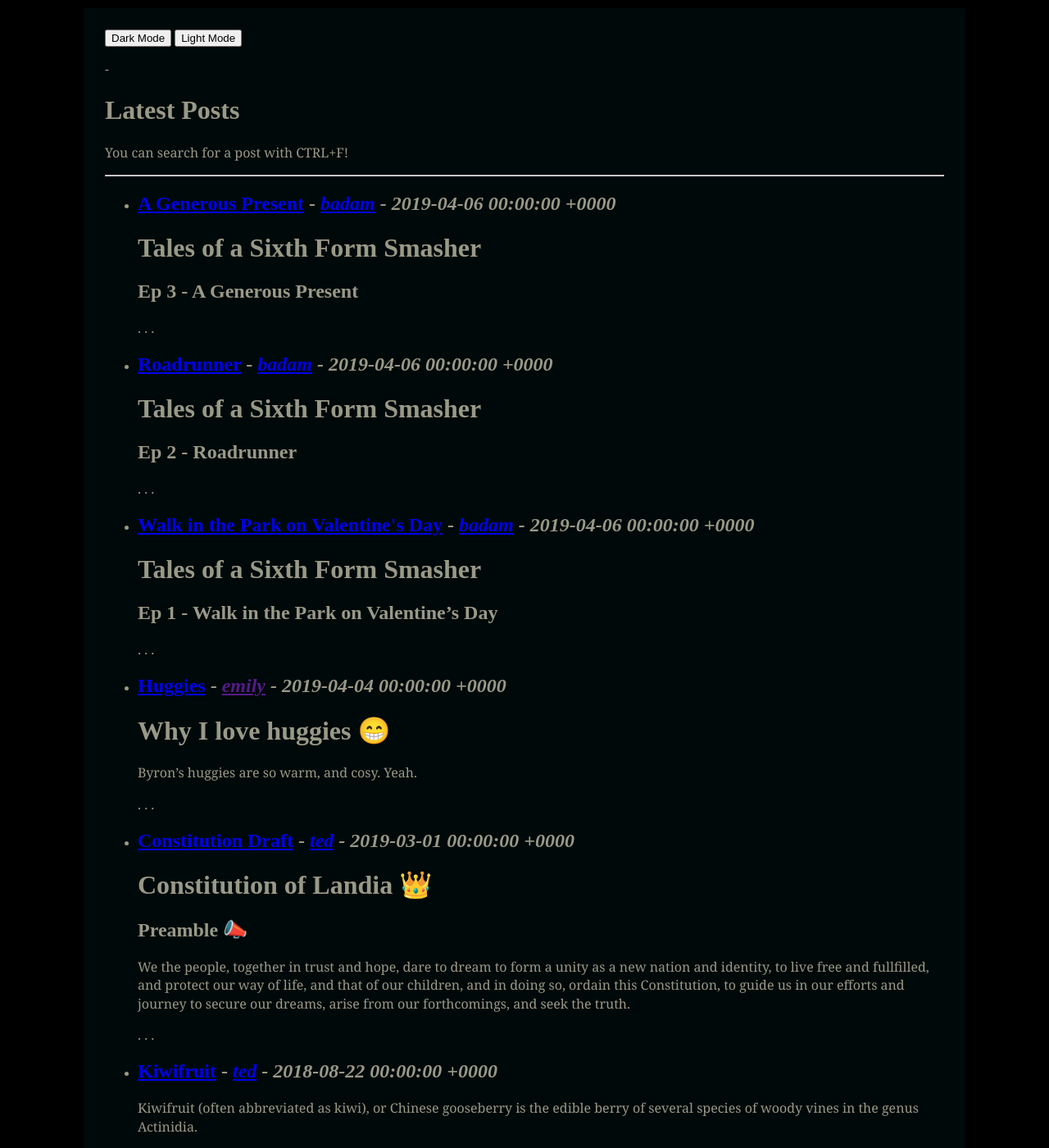
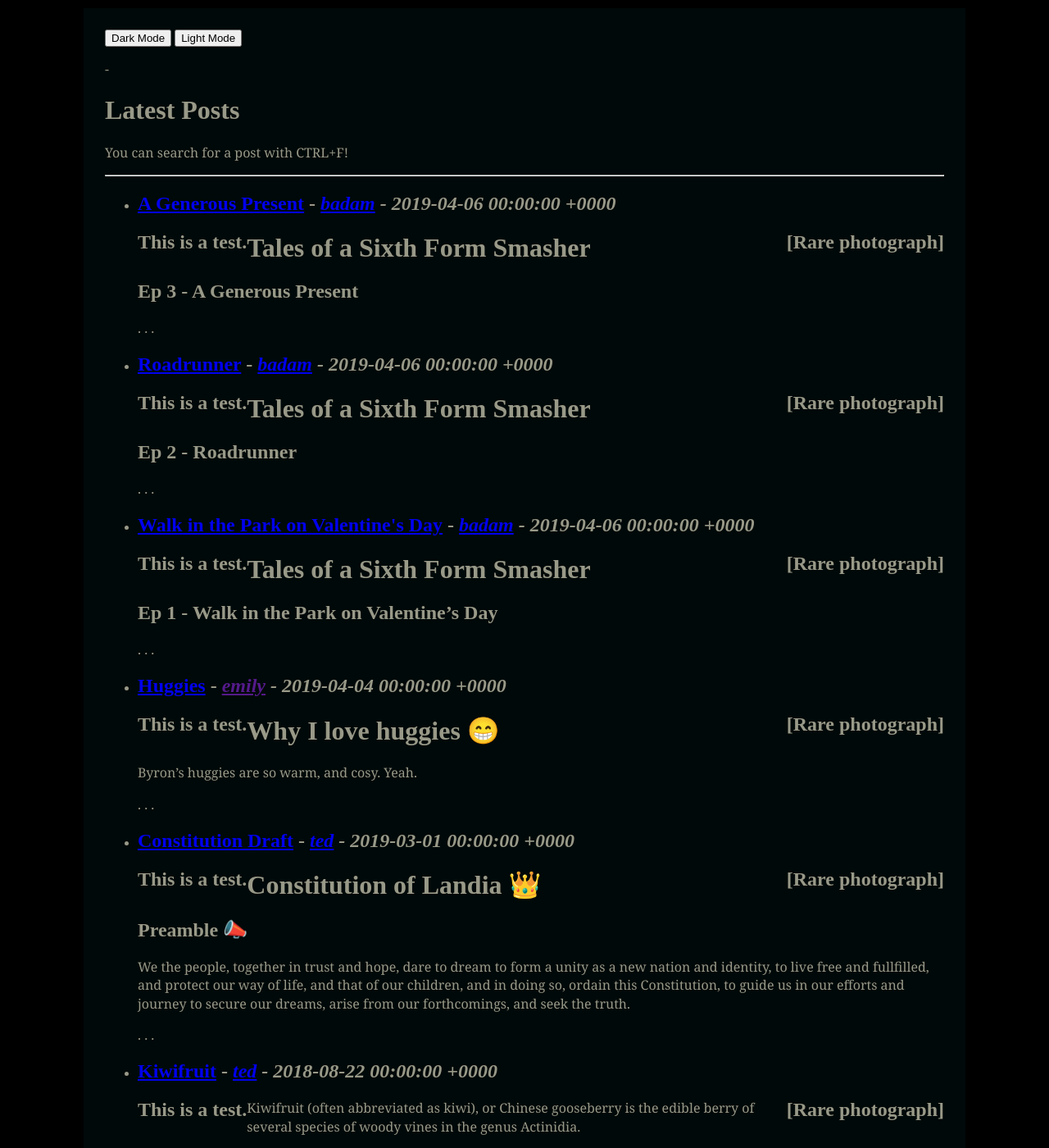
Before and after one commit to torresjrjr/torresjrjr.github.io, a Jekyll site: the page built from blog.html, in a window 1280 px wide and 1400 px high. Shown: the whole window at 82% size. Built offline with Jekyll 4.4.1, drawn with Linux system fonts in a browser that asks for light colours; some of the changed text lies outside the part shown.

Commit message:
Update blog.html

```diff
--- a/blog.html
+++ b/blog.html
@@ -12,6 +12,12 @@ title: Blog
     <li>
       {% assign the_author = site.authors | where: 'short_name', post.author | first %}
       <h2><a href="{{ post.url }}">{{ post.title }}</a> - <i><a href="{{ the_author.url }}">{{ post.author }}</a> - {{ post.date }}</i></h2>
+
+      <h2>
+        <span style="float: left">This is a test.</span>
+        <span style="float: right">[Rare photograph]</span>
+      </h2>
+
       {{ post.excerpt }}<p>. . .</p>
     </li>
   {% endfor %}
```
